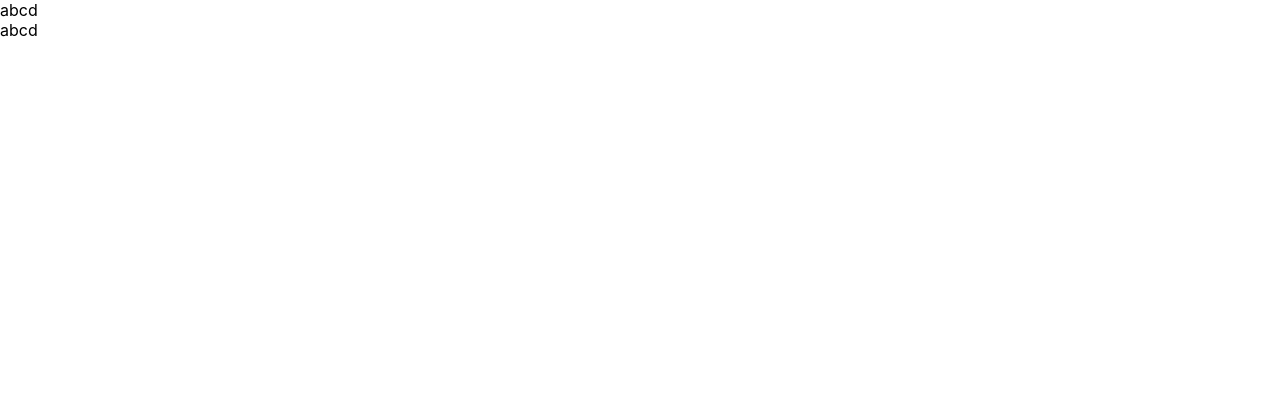
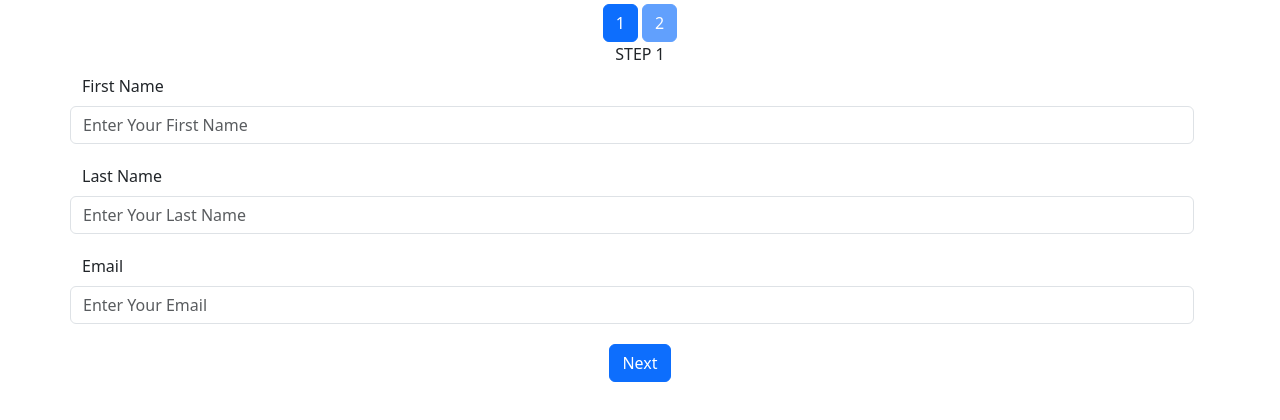
Before and after one commit to kajlasanamdeep/ContextApi, a React (Create React App) app: page / in a window 1280 px wide. Shown: the top 420 px of the page. Built offline with nearby package versions, Linux system fonts and the light colour scheme.

Commit message:
multi step form

```diff
--- a/package.json
+++ b/package.json
@@ -9,7 +9,11 @@
     "react": "^18.2.0",
     "react-dom": "^18.2.0",
     "react-scripts": "5.0.1",
-    "web-vitals": "^2.1.4"
+    "web-vitals": "^2.1.4",
+    "bootstrap": "^5.3.2",
+    "formik": "^2.4.5",
+    "react-bootstrap": "^2.10.1",
+    "yup": "^1.3.3"
   },
   "scripts": {
     "start": "react-scripts start",
--- a/src/App.css
+++ b/src/App.css
@@ -1,7 +1,15 @@
 .App {
   text-align: center;
+  display: flex;
+  flex-direction: column;
+  justify-content: center;
+  align-items: center;
 }
-
+.form-field{
+  display: flex;
+  flex-direction: row;
+  justify-content: space-between;
+}
 .App-logo {
   height: 40vmin;
   pointer-events: none;
--- a/src/App.js
+++ b/src/App.js
@@ -1,23 +1,36 @@
-import { useState } from "react";
+import { useEffect, useState } from "react";
+import 'bootstrap/dist/css/bootstrap.min.css'
+
 import UserContext from "./context";
-import Component1 from "./components/component1";
-import Component2 from "./components/component2";
-
+import './App.css'
+import Stepper from "./components/Stepper/Stepper";
+import Form1 from "./components/Form1/Form1";
+import Form2 from "./components/Form2/Form2";
 
 export default function App() {
-  const [email, setEmail] = useState("email");
-  const [userName, setUserName] = useState("abcd");
-
-  return (<>
+  const [currentStep, setCurrentStep] = useState(1);
+  const [userData, setUserData] = useState({
+    firstName: '',
+    lastName: '',
+    email: '',
+    confirmPassword: '',
+    password: ""
+  });
+  useEffect(() => {
+    console.log(userData, "user details");
+  }, [userData])
+  return (
     <UserContext.Provider value={{
-      email,
-      userName,
-      setEmail,
-      setUserName
+      currentStep,
+      setCurrentStep,
+      userData,
+      setUserData
     }}>
-      <Component1 />
-      <Component2 />
+      <div className="App">
+        <Stepper />
+        <Form1 />
+        <Form2 />
+      </div>
     </UserContext.Provider>
-  </>
   );
 }
--- /dev/null
+++ b/src/components/Form1/Form1.jsx
@@ -0,0 +1,63 @@
+import React, { useContext } from 'react'
+import { Row, Form, Button } from 'react-bootstrap'
+import UserContext from '../../context'
+import { useFormik } from 'formik';
+import * as Yup from 'yup';
+
+function Form1() {
+    const { currentStep,
+        setCurrentStep,
+        userData,
+        setUserData
+    } = useContext(UserContext)
+
+    const formik = useFormik({
+        enableReinitialize: true,
+        initialValues: {
+            firstName: userData?.firstName,
+            lastName: userData?.lastName,
+            email: userData?.email,
+        },
+        validationSchema: Yup.object({
+            firstName: Yup.string("").min(4).required(),
+            lastName: Yup.string("").min(4).required(),
+            email: Yup.string("").email().min(4).required(),
+        }),
+        onSubmit: (values) => {
+            console.log(values);
+            setUserData(prev => ({
+                ...prev,
+                ...values
+            }))
+            setCurrentStep(2)
+        }
+    });
+    return (
+        <Form onSubmit={formik.handleSubmit} className='container' hidden={currentStep !== 1}>
+            <Form.Label>STEP 1</Form.Label>
+            <Form.Group as={Row} className="mb-3 me-1">
+                <Form.Label style={{ textAlign: "left" }}>
+                    First Name
+                </Form.Label>
+                <Form.Control name={"firstName"} value={formik.values?.firstName} placeholder={`Enter Your First Name`} onChange={formik.handleChange} type={'text'} onBlur={formik.handleBlur} />
+                <Form.Text style={{ color: "red" }}>{formik.touched?.firstName && formik.errors?.firstName}</Form.Text>
+            </Form.Group>
+            <Form.Group as={Row} className="mb-3 me-1">
+                <Form.Label style={{ textAlign: "left" }}>
+                    Last Name
+                </Form.Label>
+                <Form.Control name={"lastName"} value={formik.values?.lastName} placeholder={`Enter Your Last Name`} onChange={formik.handleChange} type={'text'} onBlur={formik.handleBlur} />
+                <Form.Text style={{ color: "red" }}>{formik.touched?.lastName && formik.errors?.lastName}</Form.Text>
+            </Form.Group>
+            <Form.Group as={Row} className="mb-3 me-1">
+                <Form.Label style={{ textAlign: "left" }}>
+                    Email
+                </Form.Label>
+                <Form.Control name={"email"} value={formik.values?.email} placeholder={`Enter Your Email`} onChange={formik.handleChange} type={'email'} onBlur={formik.handleBlur} />
+                <Form.Text style={{ color: "red" }}>{formik.touched?.email && formik.errors?.email}</Form.Text>
+            </Form.Group>
+            <Button type={'submit'}>Next</Button>
+        </Form >)
+}
+
+export default Form1
--- /dev/null
+++ b/src/components/Form2/Form2.jsx
@@ -0,0 +1,56 @@
+import React, { useContext } from 'react'
+import { Row, Form, Button } from 'react-bootstrap'
+import UserContext from '../../context'
+import { useFormik } from 'formik';
+import * as Yup from 'yup';
+
+function Form2() {
+    const { currentStep,
+        setCurrentStep,
+        userData,
+        setUserData
+    } = useContext(UserContext)
+    const formik = useFormik({
+        enableReinitialize: true,
+        initialValues: {
+            password: userData?.password,
+            confirmPassword: userData?.confirmPassword,
+        },
+        validationSchema: Yup.object({
+            password: Yup.string("").min(4).required(),
+            confirmPassword: Yup.string("").min(4).required().oneOf([Yup.ref('password')], 'Passwords must match'),
+        }),
+        onSubmit: (values) => {
+            console.log(values);
+            setUserData(prev => ({
+                ...prev,
+                ...values
+            }))
+            alert(`Thanks For Form Submittion ${userData?.firstName}`)
+            // window.location.reload();
+            // setCurrentStep(3)
+        }
+    });
+
+    return (
+        <Form onSubmit={formik.handleSubmit} className='container' hidden={currentStep !== 2}>
+            <Form.Label>STEP 2</Form.Label>
+            <Form.Group as={Row} className="mb-3 me-1">
+                <Form.Label style={{ textAlign: "left" }}>
+                    Password
+                </Form.Label>
+                <Form.Control name={"password"} placeholder={`Enter Your Password`} onChange={formik.handleChange} value={formik.values.password} type={'password'} onBlur={formik.handleBlur}/>
+                <Form.Text style={{ color: "red" }}>{formik.touched?.password && formik.errors?.password}</Form.Text>
+            </Form.Group>
+            <Form.Group as={Row} className="mb-3 me-1">
+                <Form.Label style={{ textAlign: "left" }}>
+                    Confirm Password
+                </Form.Label>
+                <Form.Control name={"confirmPassword"} placeholder={`Confirm Your Password`} onChange={formik.handleChange} value={formik.values.confirmPassword} type={'password'} onBlur={formik.handleBlur}/>
+                <Form.Text style={{ color: "red" }}>{formik.touched?.confirmPassword && formik.errors?.confirmPassword}</Form.Text>
+            </Form.Group>
+            <Button type={'submit'}>Submit</Button>
+        </Form>)
+}
+
+export default Form2
--- /dev/null
+++ b/src/components/Stepper/Stepper.jsx
@@ -0,0 +1,21 @@
+import React, { useContext } from 'react'
+import UserContext from '../../context'
+import { Button } from 'react-bootstrap'
+
+function Stepper() {
+    const { currentStep,
+        setCurrentStep,
+    } = useContext(UserContext)
+    return (
+        <div className='mt-1'>
+            <Button className='me-1' onClick={() => {
+                setCurrentStep(1)
+            }}>1</Button>
+            <Button onClick={() => {
+                setCurrentStep(2)
+            }} disabled={currentStep !== 2}>2</Button>
+        </div>
+    )
+}
+
+export default Stepper
--- a/src/components/component1.jsx
+++ /dev/null
@@ -1,14 +0,0 @@
-import React, { useContext } from 'react'
-import UserContext from '../context'
-
-function Component1() {
-  const contextData = useContext(UserContext)
-  console.log(contextData,"Component1");
-  return (
-    <div>
-      {contextData?.userName}
-    </div>
-  )
-}
-
-export default Component1
--- a/src/components/component2.jsx
+++ /dev/null
@@ -1,14 +0,0 @@
-import React, { useContext } from 'react'
-import UserContext from '../context'
-
-function Component2() {
-  const contextData = useContext(UserContext);
-  console.log(contextData,"Component1");
-  return (
-    <div>
-      {contextData?.userName}
-    </div>
-  )
-}
-
-export default Component2
```
Also changed, not shown: src/components/Stepper/Stepper.css (added).
